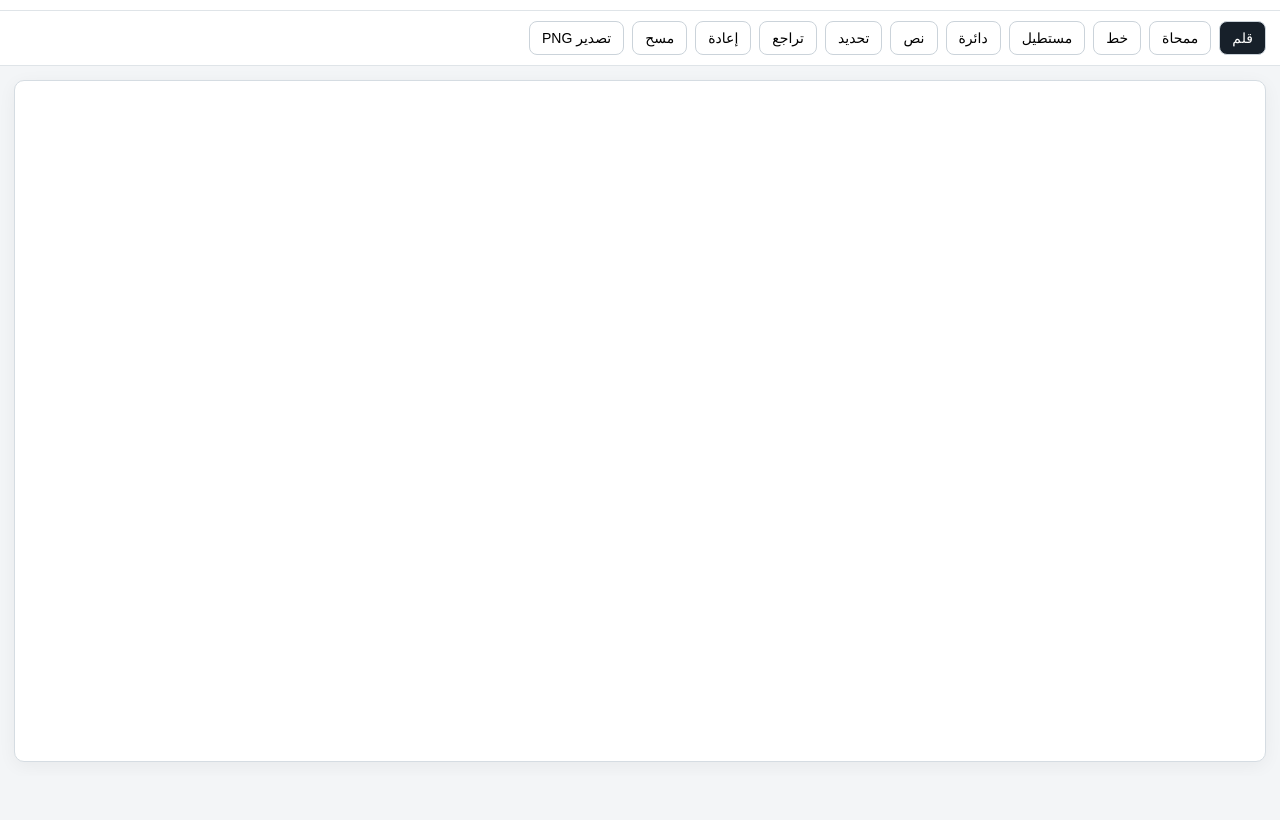
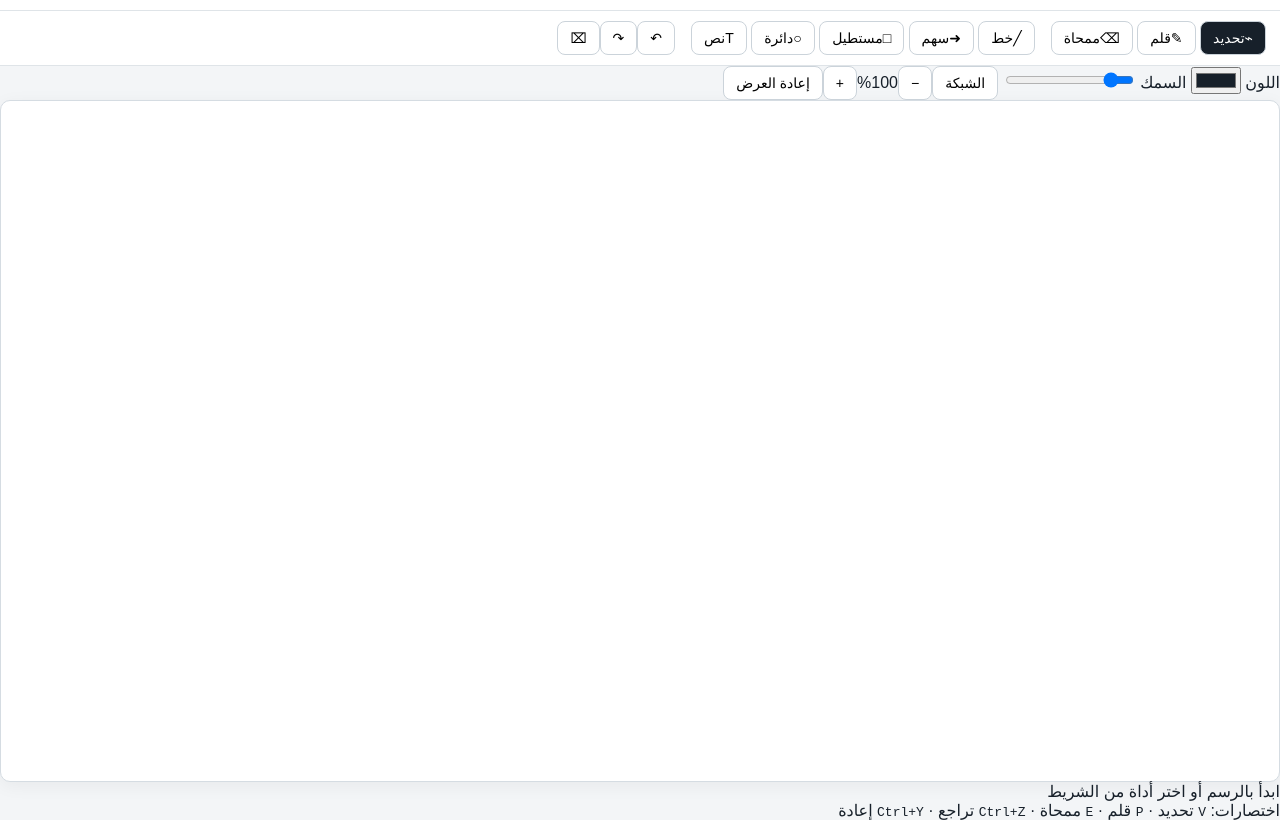
Before and after one commit to mustafaaa2773-ai/science-whiteboard, a plain HTML site: page index.html in a window 1280 px wide. Shown: the part 53-873 px from the top of the page. Before the commit the page ends 829 px from the top, so only its background shows below. Drawn offline with Linux system fonts and the light colour scheme.

Commit message:
refactor: rebuild whiteboard toolbar and workspace

```diff
--- a/index.html
+++ b/index.html
@@ -3,31 +3,43 @@
 <head>
   <meta charset="UTF-8">
   <meta name="viewport" content="width=device-width, initial-scale=1.0">
-  <meta name="description" content="Interactive educational science and physics whiteboard">
+  <meta name="description" content="سبورة تفاعلية لتدريس الفيزياء والعلوم">
   <title>Science Whiteboard</title>
   <link rel="stylesheet" href="style.css">
 </head>
 <body>
-  <main class="app">
+  <main class="app-shell">
     <header class="topbar">
-      <h1>السبورة التفاعلية</h1>
-      <span class="status">MVP</span>
+      <div class="brand"><span class="brand-mark">∑</span><div><strong>Science Whiteboard</strong><small>السبورة التفاعلية</small></div></div>
+      <div class="top-actions"><span id="toolStatus" class="status">تحديد</span><button id="export" class="primary" type="button">تصدير PNG</button></div>
     </header>
-    <section class="toolbar" aria-label="أدوات السبورة">
-      <button type="button" data-tool="pen">قلم</button>
-      <button type="button" data-tool="eraser">ممحاة</button>
-      <button type="button" data-tool="line">خط</button>
-      <button type="button" data-tool="rectangle">مستطيل</button>
-      <button type="button" data-tool="ellipse">دائرة</button>
-      <button type="button" data-tool="text">نص</button>
-      <button type="button" data-tool="select">تحديد</button>
-      <button type="button" id="undo">تراجع</button>
-      <button type="button" id="redo">إعادة</button>
-      <button type="button" id="clear">مسح</button>
-      <button type="button" id="export">تصدير PNG</button>
-    </section>
-    <section class="board-wrap">
-      <canvas id="whiteboard" aria-label="لوحة الرسم التفاعلية"></canvas>
+    <section class="workspace">
+      <aside class="toolbar" aria-label="أدوات السبورة">
+        <div class="tool-group">
+          <button class="tool active" data-tool="select" title="تحديد">⌁<span>تحديد</span></button>
+          <button class="tool" data-tool="pen" title="قلم">✎<span>قلم</span></button>
+          <button class="tool" data-tool="eraser" title="ممحاة">⌫<span>ممحاة</span></button>
+        </div>
+        <div class="separator"></div>
+        <div class="tool-group">
+          <button class="tool" data-tool="line" title="خط">╱<span>خط</span></button>
+          <button class="tool" data-tool="arrow" title="سهم">➜<span>سهم</span></button>
+          <button class="tool" data-tool="rectangle" title="مستطيل">□<span>مستطيل</span></button>
+          <button class="tool" data-tool="ellipse" title="دائرة">○<span>دائرة</span></button>
+          <button class="tool" data-tool="text" title="نص">T<span>نص</span></button>
+        </div>
+        <div class="separator"></div>
+        <div class="tool-group compact"><button id="undo" type="button" title="تراجع">↶</button><button id="redo" type="button" title="إعادة">↷</button><button id="clear" type="button" title="مسح الكل">⌧</button></div>
+      </aside>
+      <section class="board-area">
+        <div class="board-toolbar">
+          <label>اللون <input id="color" type="color" value="#17202a"></label>
+          <label>السمك <input id="size" type="range" min="1" max="16" value="3"></label>
+          <button id="gridToggle" type="button">الشبكة</button><button id="zoomOut" type="button">−</button><span id="zoomValue">100%</span><button id="zoomIn" type="button">+</button><button id="resetView" type="button">إعادة العرض</button>
+        </div>
+        <div class="canvas-wrap" id="canvasWrap"><canvas id="whiteboard" aria-label="لوحة الرسم التفاعلية"></canvas><div id="emptyHint" class="empty-hint">ابدأ بالرسم أو اختر أداة من الشريط</div></div>
+        <div class="hint">اختصارات: <kbd>V</kbd> تحديد · <kbd>P</kbd> قلم · <kbd>E</kbd> ممحاة · <kbd>Ctrl+Z</kbd> تراجع · <kbd>Ctrl+Y</kbd> إعادة</div>
+      </section>
     </section>
   </main>
   <script src="script.js"></script>
```
